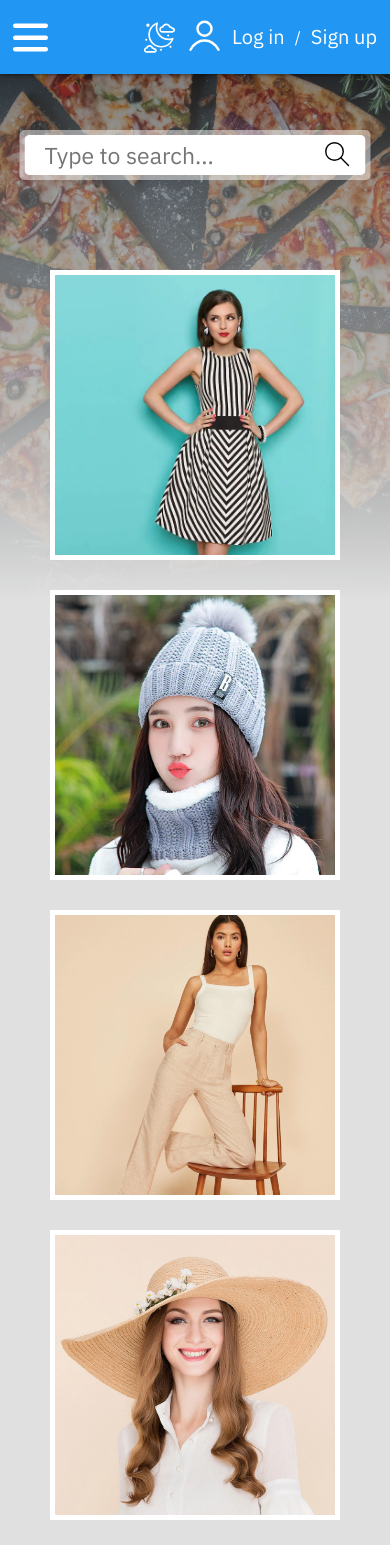
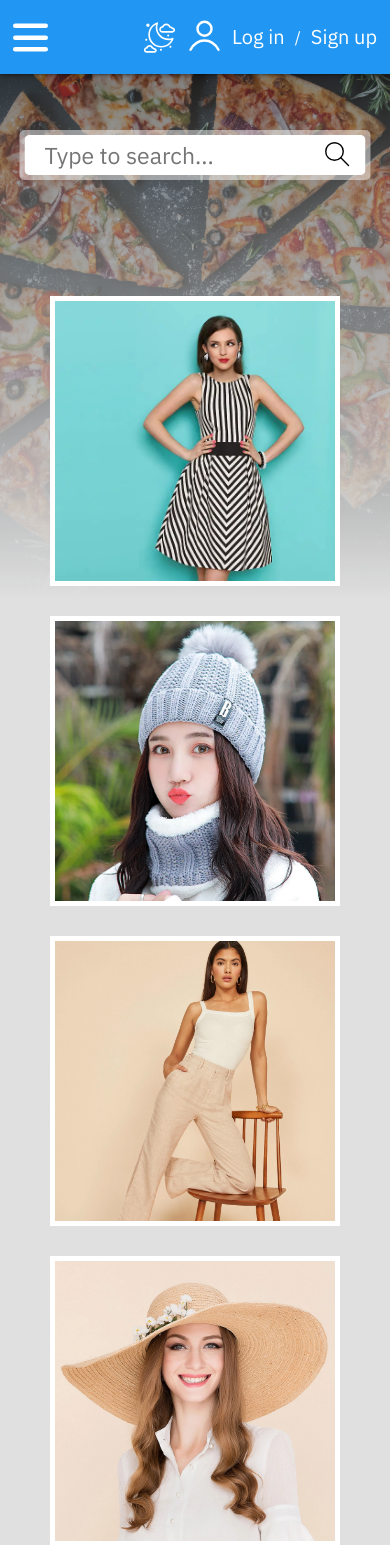
Before and after one commit to MatinNezami/FoodShop, a PHP site: page /index.php in a window 390 px wide. Shown: the top 1545 px of the page. Run offline with PHP 8.4, Linux system fonts and the light colour scheme.

Commit message:
responsive products box

```diff
--- a/responsive.css
+++ /dev/null
@@ -1,14 +0,0 @@
-@media screen and (max-width: 748px) {
-    main,
-    footer {
-        padding: 5px 0;
-    }
-}
-
-@media screen and (max-width: 430px) {
-    main {
-        padding: 50px 0;
-        overflow-x: hidden;
-        transform: translateY(-100px);
-    }
-}
--- a/style.css
+++ b/style.css
@@ -1,6 +1,6 @@
 body {
     background: var(--background);
-    padding-top: 320px;
+    padding-top: 20rem;
 }
 
 header {
@@ -27,8 +27,13 @@ header > img {
 main,
 footer {
     width: 100%;
-    padding: 0 70px 0 70px;
+    padding: 0 15px;
     gap: 50px;
+    overflow-x: hidden;
+}
+
+main {
+    padding-top: 2.5rem;
 }
 
 .product {
@@ -121,6 +126,10 @@ footer .product:hover .info {
     display: flex;
 }
 
+footer {
+    padding-bottom: 10px !important;
+}
+
 .effects-box .product {
     visibility: hidden;
     transition: transform .4s cubic-bezier(1,-0.13, 0.44, 1.61) 0s;
@@ -142,3 +151,9 @@ footer .product:hover .info {
     background: #393C3E;
     color: #FFF;
 }
+
+@media screen and (max-width: 959px) {
+    body {
+        padding-top: 16rem;
+    }
+}
```
